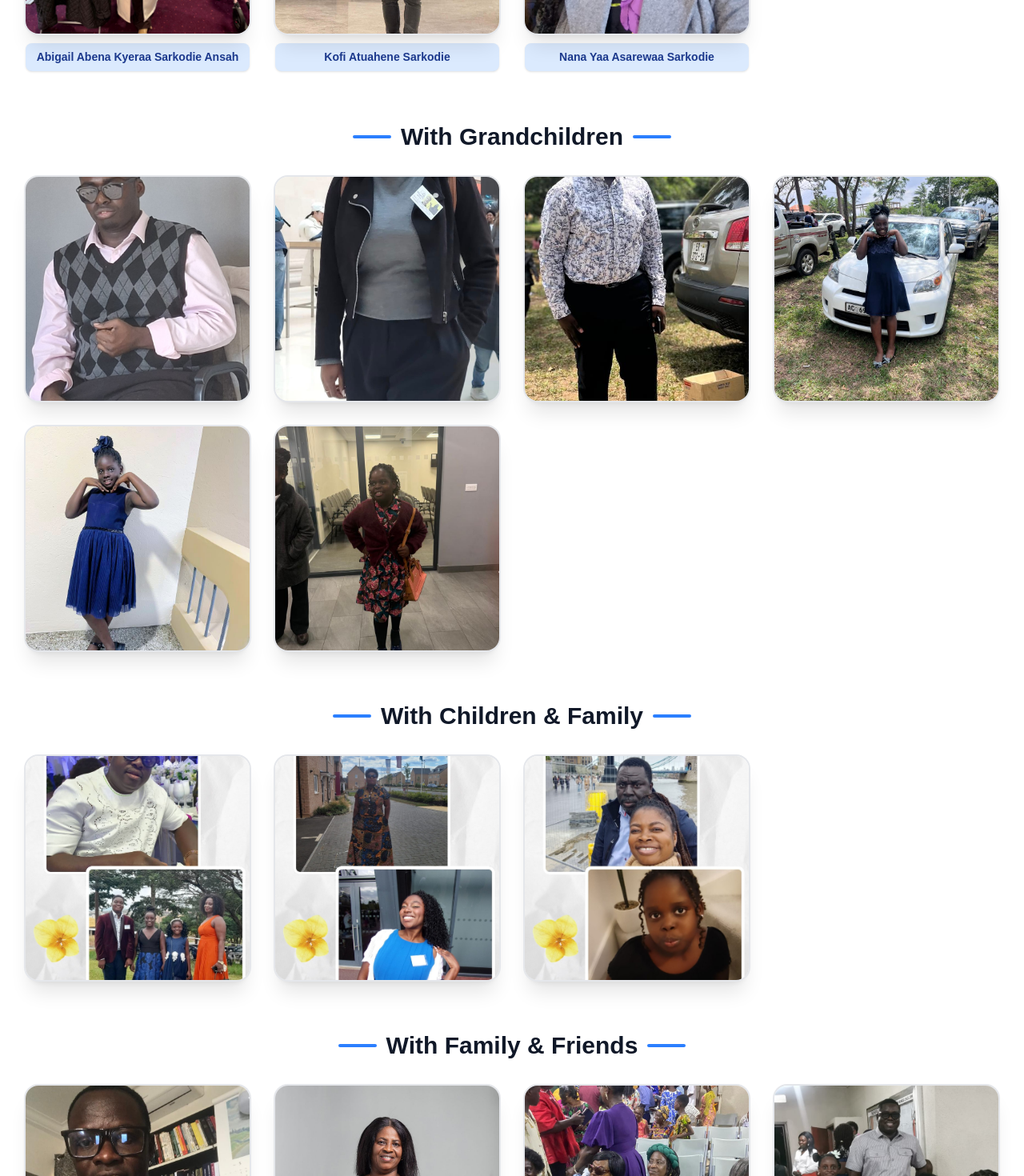
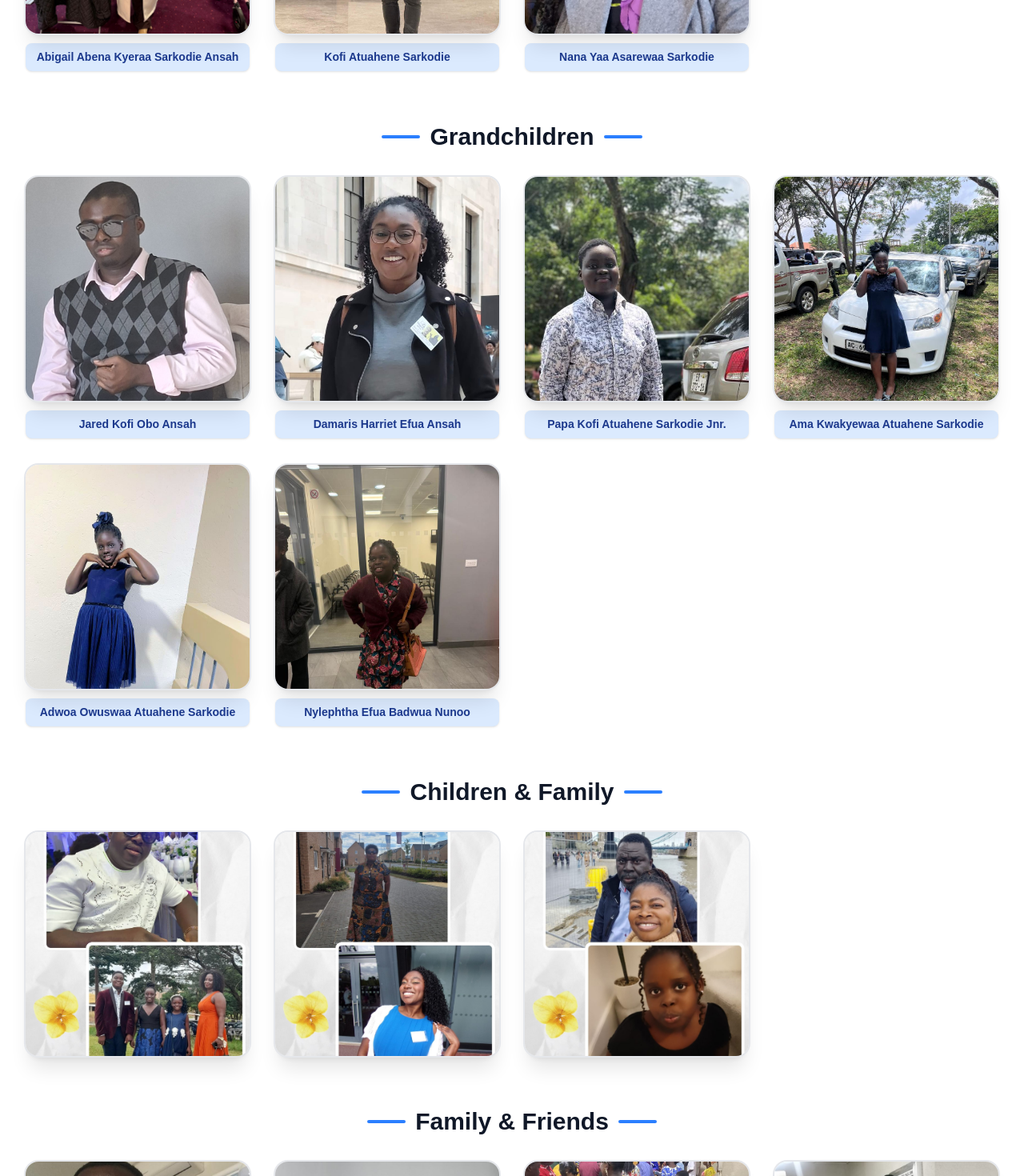
Before and after one commit to cayekple/mrs-akosac, a React (Vite) app: page / in a window 1280 px wide. Shown: the part 9472-10942 px from the top of the page at 80% size. Built offline with nearby package versions, Linux system fonts and the light colour scheme.

Commit message:
Revise image gallery titles, enhance captions with names, and add object position styling for improved clarity and presentation.

```diff
--- a/src/App.tsx
+++ b/src/App.tsx
@@ -46,7 +46,7 @@ export default function App() {
       ]
     },
     {
-      title: 'With Husband',
+      title: 'Husband — Eric Kofi Atuahene Sarkodie (Late)',
       images: [
         { src: `${basePath}/img/husband/h1.jpeg`, alt: 'Mrs AKOSAC with husband' },
         { src: `${basePath}/img/husband/h2.jpeg`, alt: 'Mrs AKOSAC with husband' },
@@ -59,7 +59,7 @@ export default function App() {
       ]
     },
     {
-      title: 'With Children',
+      title: 'Children',
       images: [
         { src: `${basePath}/img/children/c1.jpeg`, alt: 'Mrs AKOSAC with Abigail Abena Kyeraa Sarkodie Ansah', caption: 'Abigail Abena Kyeraa Sarkodie Ansah' },
         { src: `${basePath}/img/children/c2.jpg`, alt: 'Mrs AKOSAC with Kofi Atuahene Sarkodie', caption: 'Kofi Atuahene Sarkodie' },
@@ -67,18 +67,18 @@ export default function App() {
       ]
     },
     {
-      title: 'With Grandchildren',
+      title: 'Grandchildren',
       images: [
-        { src: `${basePath}/img/grandchildren/g1.jpg`, alt: 'Mrs AKOSAC with grandchildren' },
-        { src: `${basePath}/img/grandchildren/g2.jpeg`, alt: 'Mrs AKOSAC with grandchildren' },
-        { src: `${basePath}/img/grandchildren/g3.jpg`, alt: 'Mrs AKOSAC with grandchildren' },
-        { src: `${basePath}/img/grandchildren/g4.jpg`, alt: 'Mrs AKOSAC with grandchildren' },
-        { src: `${basePath}/img/grandchildren/g5.jpg`, alt: 'Mrs AKOSAC with grandchildren' },
-        { src: `${basePath}/img/grandchildren/g6.jpeg`, alt: 'Mrs AKOSAC with grandchildren' },
+        { src: `${basePath}/img/grandchildren/g1.jpg`, alt: 'Mrs AKOSAC with Jared Kofi Obo Ansah', caption: 'Jared Kofi Obo Ansah', objectPosition: 'top' },
+        { src: `${basePath}/img/grandchildren/g2.jpeg`, alt: 'Mrs AKOSAC with Damaris Harriet Efua Ansah', caption: 'Damaris Harriet Efua Ansah', objectPosition: 'top' },
+        { src: `${basePath}/img/grandchildren/g3.jpg`, alt: 'Mrs AKOSAC with Papa Kofi Atuahene Sarkodie Jnr.', caption: 'Papa Kofi Atuahene Sarkodie Jnr.', objectPosition: 'top' },
+        { src: `${basePath}/img/grandchildren/g4.jpg`, alt: 'Mrs AKOSAC with Ama Kwakyewaa Atuahene Sarkodie', caption: 'Ama Kwakyewaa Atuahene Sarkodie', objectPosition: 'top' },
+        { src: `${basePath}/img/grandchildren/g5.jpg`, alt: 'Mrs AKOSAC with Adwoa Owuswaa Atuahene Sarkodie', caption: 'Adwoa Owuswaa Atuahene Sarkodie', objectPosition: 'top' },
+        { src: `${basePath}/img/grandchildren/g6.jpeg`, alt: 'Mrs AKOSAC with Nylephtha Efua Badwua Nunoo', caption: 'Nylephtha Efua Badwua Nunoo', objectPosition: 'top' },
       ]
     },
     {
-      title: 'With Children & Family',
+      title: 'Children & Family',
       images: [
         { src: `${basePath}/img/children-family/2.jpg`, alt: 'Mrs AKOSAC with children and family' },
         { src: `${basePath}/img/children-family/3.jpg`, alt: 'Mrs AKOSAC with children and family' },
@@ -86,7 +86,7 @@ export default function App() {
       ]
     },
     {
-      title: 'With Family & Friends',
+      title: 'Family & Friends',
       images: [
         { src: `${basePath}/img/family-friends/f1.jpg`, alt: 'Mrs AKOSAC with family and friends' },
         { src: `${basePath}/img/family-friends/f2.jpeg`, alt: 'Mrs AKOSAC with family and friends' },
@@ -104,11 +104,11 @@ export default function App() {
       ]
     },
     {
-      title: 'With In-Laws',
+      title: 'In-Laws',
       images: [
-        { src: `${basePath}/img/inlaws/i1.jpeg`, alt: 'Mrs AKOSAC with in-laws' },
-        { src: `${basePath}/img/inlaws/i2.jpeg`, alt: 'Mrs AKOSAC with in-laws' },
-        { src: `${basePath}/img/inlaws/i3.jpeg`, alt: 'Mrs AKOSAC with in-laws' },
+        { src: `${basePath}/img/inlaws/i1.jpeg`, alt: 'Mrs AKOSAC with Benjamin Ansah', caption: 'Benjamin Ansah', objectPosition: 'top' },
+        { src: `${basePath}/img/inlaws/i2.jpeg`, alt: 'Mrs AKOSAC with Shirley Akua Kankam Atuahene Sarkodie', caption: 'Shirley Akua Kankam Atuahene Sarkodie', objectPosition: 'top' },
+        { src: `${basePath}/img/inlaws/i3.jpeg`, alt: 'Mrs AKOSAC with Jacob Nunoo', caption: 'Jacob Nunoo', objectPosition: 'top' },
       ]
     },
   ];
@@ -818,6 +818,7 @@ export default function App() {
                                 src={img.src}
                                 alt={img.alt}
                                 className="w-full h-full object-cover group-hover:scale-125 transition-transform duration-700"
+                                style={'objectPosition' in img ? { objectPosition: img.objectPosition as string } : undefined}
                               />
                               <div className="absolute inset-0 bg-black/0 group-hover:bg-black/30 transition-all duration-300 flex items-center justify-center">
                                 <span className="text-white text-4xl opacity-0 group-hover:opacity-100 transition-opacity duration-300 transform group-hover:scale-110">🔍</span>
```
